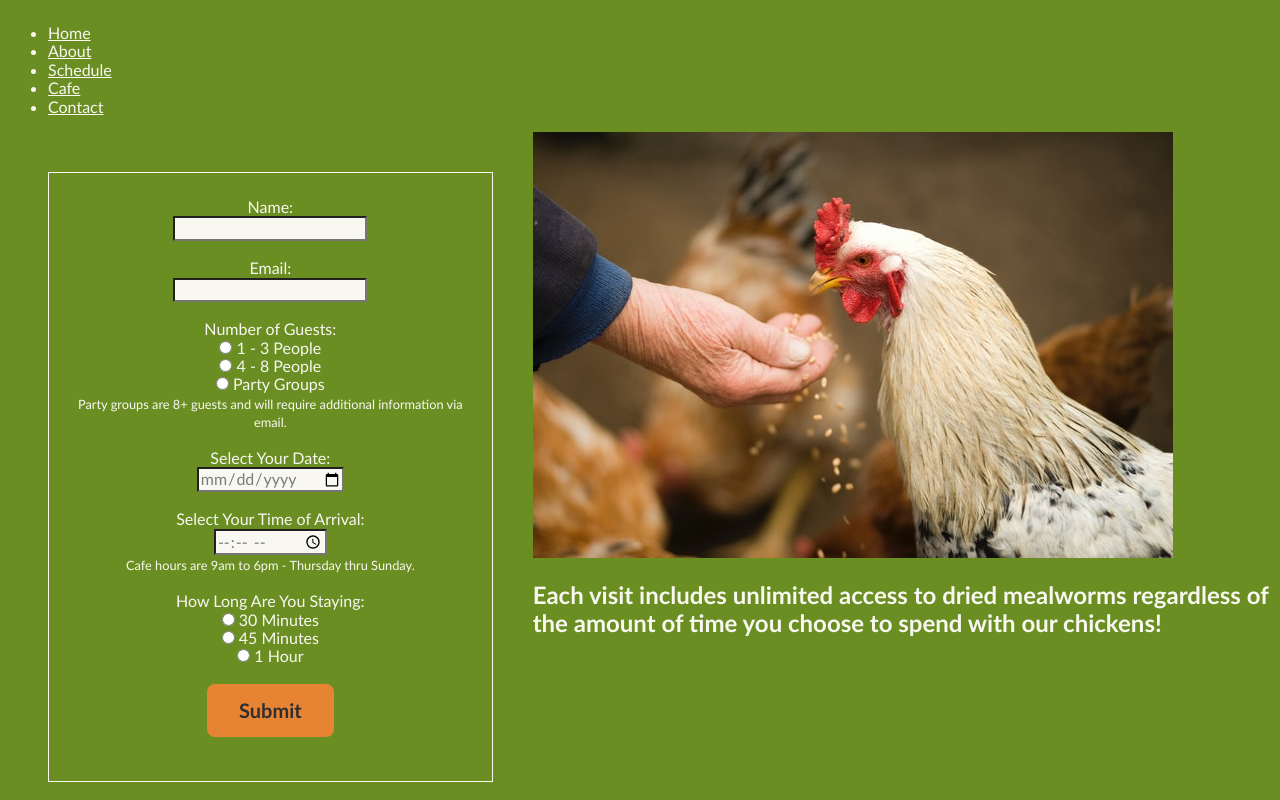
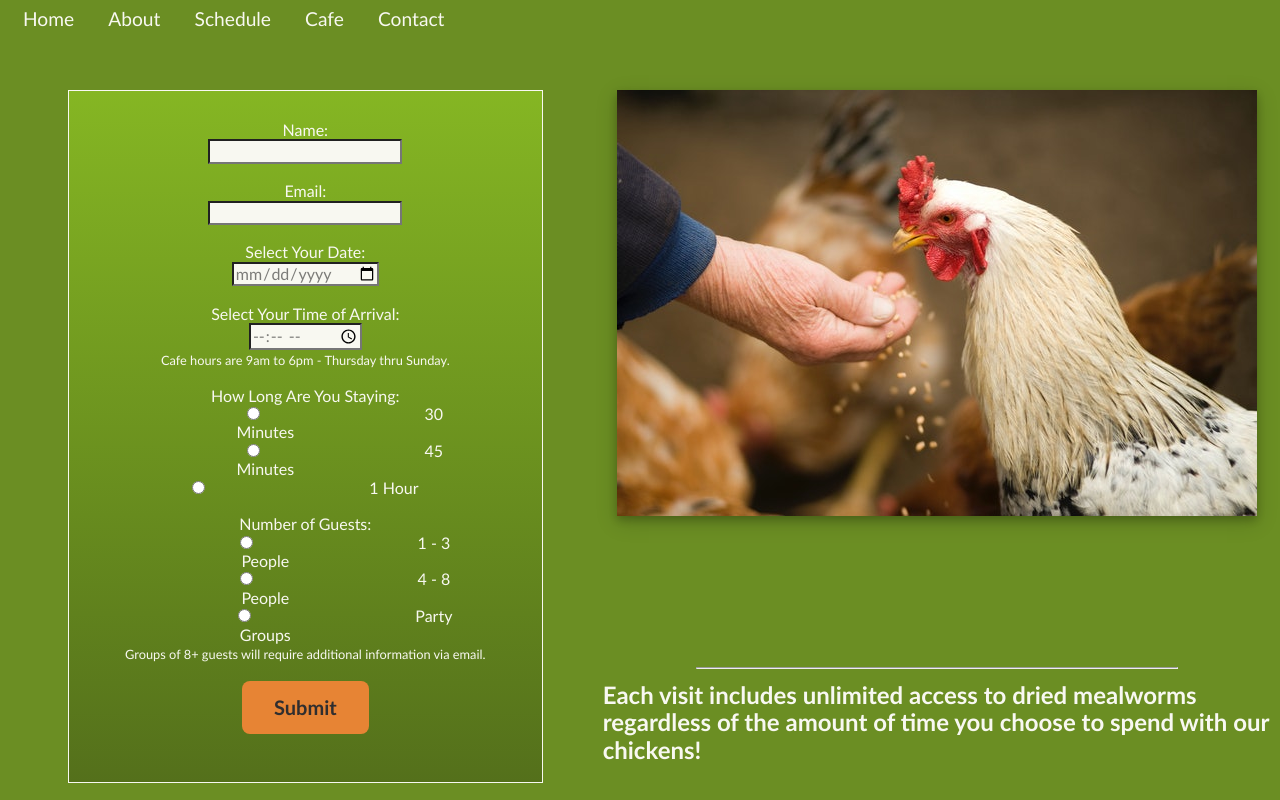
Before and after one commit to JagJones/CHICKEN_SCRATCH_CAFE, a website: page html/schedule.html in a window 1280 px wide. Shown: the top 800 px of the page. Drawn offline with Linux system fonts and the light colour scheme.

Commit message:
Added images and updated designs.

```diff
--- a/css/stylesheet.css
+++ b/css/stylesheet.css
@@ -20,9 +20,14 @@ html {
 /*----- Links -----*/
 
 #li-nav > a,
-ul.li--contact >li > a {
+ul.li--contact >li > a,
+.home {
     padding: 10px 15px;
     text-decoration: none;
+}
+
+.home {
+    grid-column: ;
 }
 
 #li-nav > a {
@@ -73,8 +78,15 @@ form {
     border-style: solid;
     border-width: 1px;
     text-align: center;
-    padding: 25px;
-    margin: 40px;
+    padding: 30px;
+    margin: 60px;
+    background: linear-gradient(to bottom, rgb(133, 182, 35), rgb(84, 112, 27));
+}
+
+input,
+label {
+    margin-left: 80px;
+    margin-right: 80px;
 }
 
 input {
@@ -82,11 +94,21 @@ input {
     color:rgba(0, 0, 0, 0.5);
 }
 
-.label-fr {
-    font:26px;
+label,
+small {
+    background: none;
 }
 
-/* Why is the font style not doing anything to the font?
+.promo {
+    display: grid;
+    justify-items: center;
+    align-items: center;
+}
+
+hr {
+    width: 20em;
+}
+
 /* Fix the radio buttons- should only be able to select 1 option and should be able to unselect buttons.
 
 
@@ -201,12 +223,29 @@ button:hover,
     opacity: 1;
 }
 /* Make sure the overlay resizes with the pics & try to get it on the
-bottom of the pic instead of the middle.
+bottom of the pic instead of the middle.*/
+
+.promo-pic,
+.schedule-pic,
+.cafe-pic {
+    box-shadow: 0 4px 8px 0 rgba(0, 0, 0, 0.2), 0 6px 20px 0 rgba(0, 0, 0, 0.19);
+    text-align: center;
+}
+
+.promo-pic {
+    max-width: 55em;
+    max-height: 55em;
+}
+
+.schedule-pic {
+    max-width: 28em;
+    max-height: 28em;
+}
+
+.cafe-pic {
+    max-width: 30em;
+    max-height: 30em;
+}
 
 
 /*- Scheduling Pg -*/
-
-h2 > .promo--pic {
-    max-width: .5em;
-    max-height: .5em;
-}
--- a/html/schedule.html
+++ b/html/schedule.html
@@ -10,54 +10,58 @@
     <title>Chicken Scratch Cafe - Schedule a Date</title>
 </head>
 <body>
+
     <header>
-        <nav>
-            <ul class="li--nav">
-                <li><a href="index.html">Home</a></li>
-                <li><a href="about.html">About</a></li>
-                <li><a href="schedule.html">Schedule</a></li>
-                <li><a href="menu.html">Cafe</a></li>
-                <li><a href="#footer">Contact</a></li>
-            </ul>
-        </nav>
+        <div class="nav--container">
+            <nav>
+                <div id="li-nav">
+                    <a href="index.html">Home</a>
+                    <a href="about.html">About</a>
+                    <a href="schedule.html">Schedule</a>
+                    <a href="menu.html">Cafe</a>
+                    <a href="#footer">Contact</a>
+                </div>
+            </nav>
+        </div>
     </header>
 
-    <form action="" method="POST">
-        <label class="label-fr" for="name">Name:</label><br>
+    <form>
+        <label for="name">Name:</label><br>
         <input type="text" name="full-name" id="full-name"><br><br>
 
-        <label class="label-fr" for="email">Email:</label><br>
+        <label for="email">Email:</label><br>
         <input type="email" name="email" id="email"><br><br>
 
-        <label class="label-fr" for="people">Number of Guests:</label><br>
+        <label for="start-date">Select Your Date:</label><br>
+        <input type="date" id="date" name="date" value="yyyy-mm-dd" min="2022-07-01"><br><br>
+
+        <label for="start-time">Select Your Time of Arrival:</label><br>
+        <input type="time" id="time" name="time" min="09:00" max="18:00" required><br>
+        <small>Cafe hours are 9am to 6pm - Thursday thru Sunday.</small><br><br>
+
+        <label id="time-slot" for="timeslot">How Long Are You Staying:</label><br>
+        <input type="radio" id="time-length1" name="time-length1" value="30min">
+        <label for="30min">30 Minutes</label><br>
+        <input type="radio" id="time-length2" name="time-length2" value="45min">
+        <label for="45min">45 Minutes</label><br>
+        <input type="radio" id="time-length3" name="time-length3" value="1hr">
+        <label for="1hr">1 Hour</label><br><br>
+
+        <label id="people" for="people">Number of Guests:</label><br>
         <input type="radio" id="guests1" name="guests1" value="sm">
         <label for="guests1">1 - 3 People</label><br>
         <input type="radio" id="guests2" name="guests2" value="med">
         <label for="guests2">4 - 8 People</label><br>
         <input type="radio" id="guests3" name="guests3" value="lrg">
         <label for="guests3">Party Groups</label><br>
-        <small>Party groups are 8+ guests and will require additional information via email.</small><br><br>
-
-        <label class="label-fr" for="start-date">Select Your Date:</label><br>
-        <input type="date" id="date" name="date" value="yyyy-mm-dd" min="2022-07-01"><br><br>
-
-        <label class="label-fr" for="start-time">Select Your Time of Arrival:</label><br>
-        <input type="time" id="time" name="time" min="09:00" max="18:00" required><br>
-        <small>Cafe hours are 9am to 6pm - Thursday thru Sunday.</small><br><br>
-
-        <label class="label-fr" for="timeslot">How Long Are You Staying:</label><br>
-        <input type="radio" id="time-length1" name="time-length1" value="30min">
-        <label for="30min">30 Minutes</label><br>
-        <input type="radio" id="time-length2" name="time-length2" value="45min">
-        <label for="45min">45 Minutes</label><br>
-        <input type="radio" id="time-length3" name="time-length3" value="1hr">
-        <label for="1hr">1 Hour</label><br><br>
+        <small>Groups of 8+ guests will require additional information via email.</small><br><br>
         <input class="submit" type="submit" value="Submit"> <br><br>
     </form>
 
     <div class="promo">
         <img class="promo-pic" src="/images/pexels-oleksandr-pidvalnyi-375510.jpg" alt="Chicken going ham on some feed.">
-        <h2 class="promo">
+        <h2 class="promo-text">
+            <hr>
             Each visit includes unlimited access to dried mealworms regardless of the amount of time you choose to spend with our chickens!
         </h2>
     </div>
```
Also changed, not shown: css/gridstyles.css (+14 -3 lines), html/about.html (+11 -9 lines), html/index.html (+10 -9 lines), images/pexels-akshat-prakarsh-11053542.jpg (deleted), images/pexels-cottonbro-4911733.jpg (deleted), images/pexels-jackerkun-10428837.jpg (added), images/pexels-jackerkun-10428838.jpg (deleted), images/pexels-karolina-grabowska-5427255.jpg (added).
